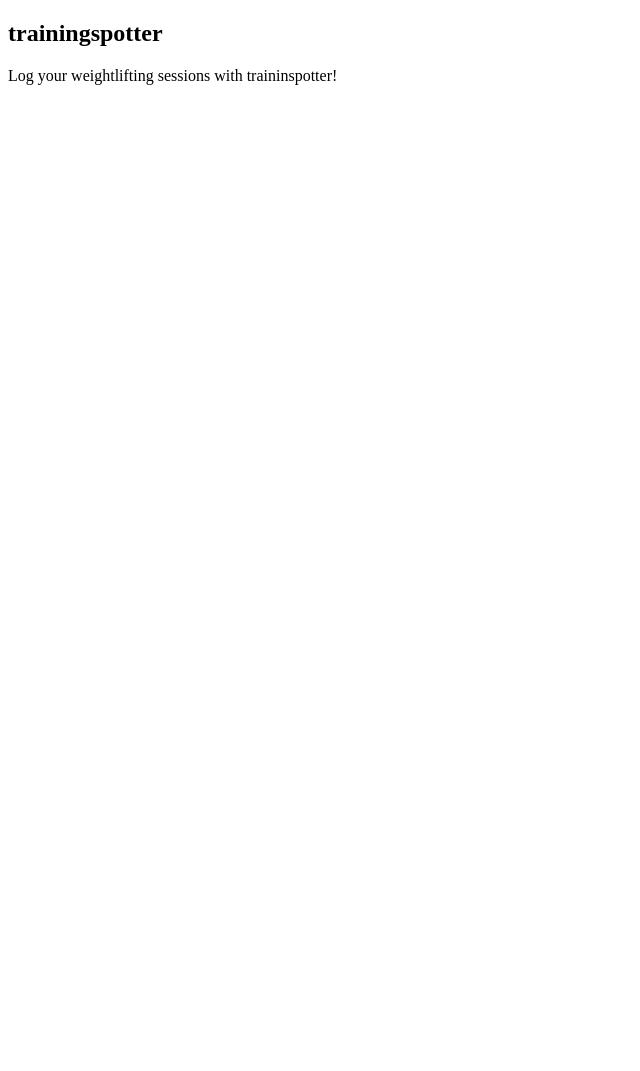
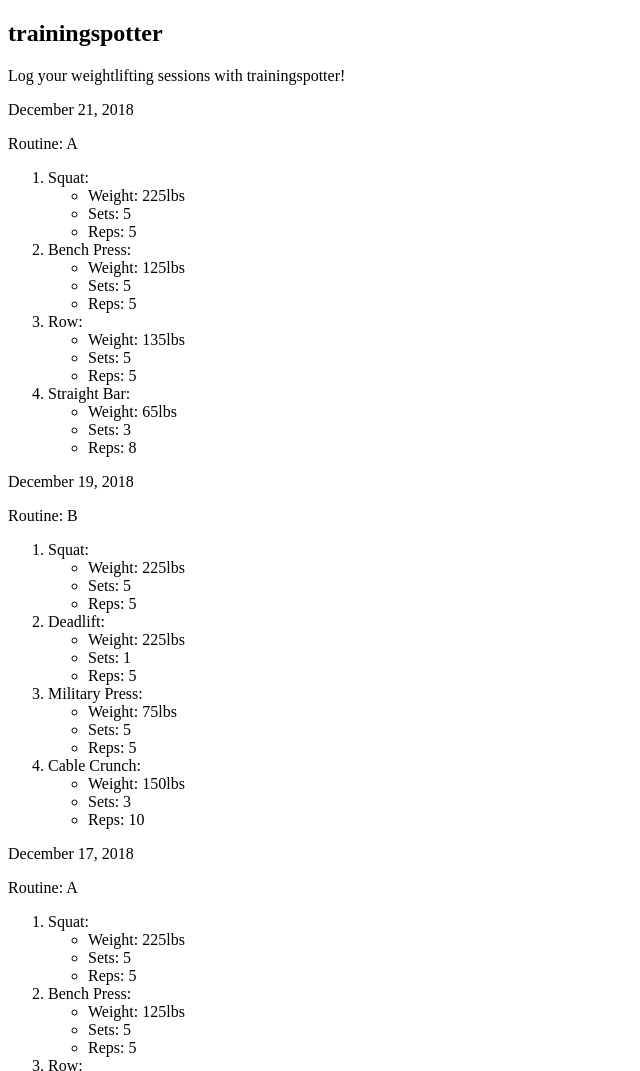
Before and after one commit to russellkoons/trainingspotter, a website: page public/index.html in a window 1280 px wide. Shown: the top 1071 px of the page, without its empty margins (0-640 px from the left). Before the commit the page ends 800 px from the top, so only its background shows below. Drawn offline with nearby package versions, Linux system fonts and the light colour scheme.

Commit message:
added mock data and display functionality

```diff
--- a/public/index.html
+++ b/public/index.html
@@ -13,13 +13,13 @@
       <h1>trainingspotter</h1>
     </section>
     <section>
-      <p>Log your weightlifting sessions with traininspotter!</p>
+      <p>Log your weightlifting sessions with trainingspotter!</p>
     </section>
   </header>
   <main id="main">
 
   </main>
-  <footer>
+  <footer role="contentinfo">
 
   </footer>
   <script src="https://ajax.googleapis.com/ajax/libs/jquery/3.3.1/jquery.min.js"></script>
--- a/public/main.js
+++ b/public/main.js
@@ -0,0 +1,147 @@
+'use strict';
+
+const MOCK_WORKOUTS = {
+  "workouts": [
+    {
+      "id": 111111,
+      "routine": "A",
+      "user": "Russell Koons",
+      "lifts": [
+        {
+          "name": "Squat",
+          "weight": 225,
+          "unit": "lbs",
+          "sets": 5,
+          "reps": 5
+        },
+        {
+          "name": "Bench Press",
+          "weight": 125,
+          "unit": "lbs",
+          "sets": 5,
+          "reps": 5
+        },
+        {
+          "name": "Row",
+          "weight": 135,
+          "unit": "lbs",
+          "sets": 5,
+          "reps": 5
+        },
+        {
+          "name": "Straight Bar",
+          "weight": 65,
+          "unit": "lbs",
+          "sets": 3,
+          "reps": 8
+        }
+      ],
+      "date": "December 21, 2018"
+    },
+    {
+      "id": 22222,
+      "routine": "B",
+      "user": "Russell Koons",
+      "lifts": [
+        {
+          "name": "Squat",
+          "weight": 225,
+          "unit": "lbs",
+          "sets": 5,
+          "reps": 5
+        },
+        {
+          "name": "Deadlift",
+          "weight": 225,
+          "unit": "lbs",
+          "sets": 1,
+          "reps": 5
+        },
+        {
+          "name": "Military Press",
+          "weight": 75,
+          "unit": "lbs",
+          "sets": 5,
+          "reps": 5
+        },
+        {
+          "name": "Cable Crunch",
+          "weight": 150,
+          "unit": "lbs",
+          "sets": 3,
+          "reps": 10
+        }
+      ],
+      "date": "December 19, 2018"
+    },
+    {
+      "id": 111111,
+      "routine": "A",
+      "user": "Russell Koons",
+      "lifts": [
+        {
+          "name": "Squat",
+          "weight": 225,
+          "unit": "lbs",
+          "sets": 5,
+          "reps": 5
+        },
+        {
+          "name": "Bench Press",
+          "weight": 125,
+          "unit": "lbs",
+          "sets": 5,
+          "reps": 5
+        },
+        {
+          "name": "Row",
+          "weight": 135,
+          "unit": "lbs",
+          "sets": 5,
+          "reps": 5
+        },
+        {
+          "name": "Straight Bar",
+          "weight": 65,
+          "unit": "lbs",
+          "sets": 3,
+          "reps": 8
+        }
+      ],
+      "date": "December 17, 2018"
+    }
+  ]
+}
+
+function getRecentWorkouts(callbackFn) {
+  setTimeout(function(){ callbackFn(MOCK_WORKOUTS)}, 1);
+}
+
+function displayWorkouts(data) {
+  for (let i = 0; i < data.workouts.length; i++) {
+    $('#main').append(
+      '<p>' + data.workouts[i].date + '</p>' +
+      'Routine: ' + data.workouts[i].routine +
+      `<ol class="workout${i}"></ol>`
+    );
+    for (let j = 0; j < data.workouts[i].lifts.length; j++) {
+      $(`.workout${i}`).append(
+        `<li>${data.workouts[i].lifts[j].name}:
+          <ul>
+            <li>Weight: ${data.workouts[i].lifts[j].weight}${data.workouts[i].lifts[j].unit}</li>
+            <li>Sets: ${data.workouts[i].lifts[j].sets}</li>
+            <li>Reps: ${data.workouts[i].lifts[j].reps}</li>
+          </ul>
+        </li>`
+      );
+    }
+  }
+}
+
+function getWorkouts() {
+  getRecentWorkouts(displayWorkouts);
+}
+
+$(function() {
+  getWorkouts();
+})
```
